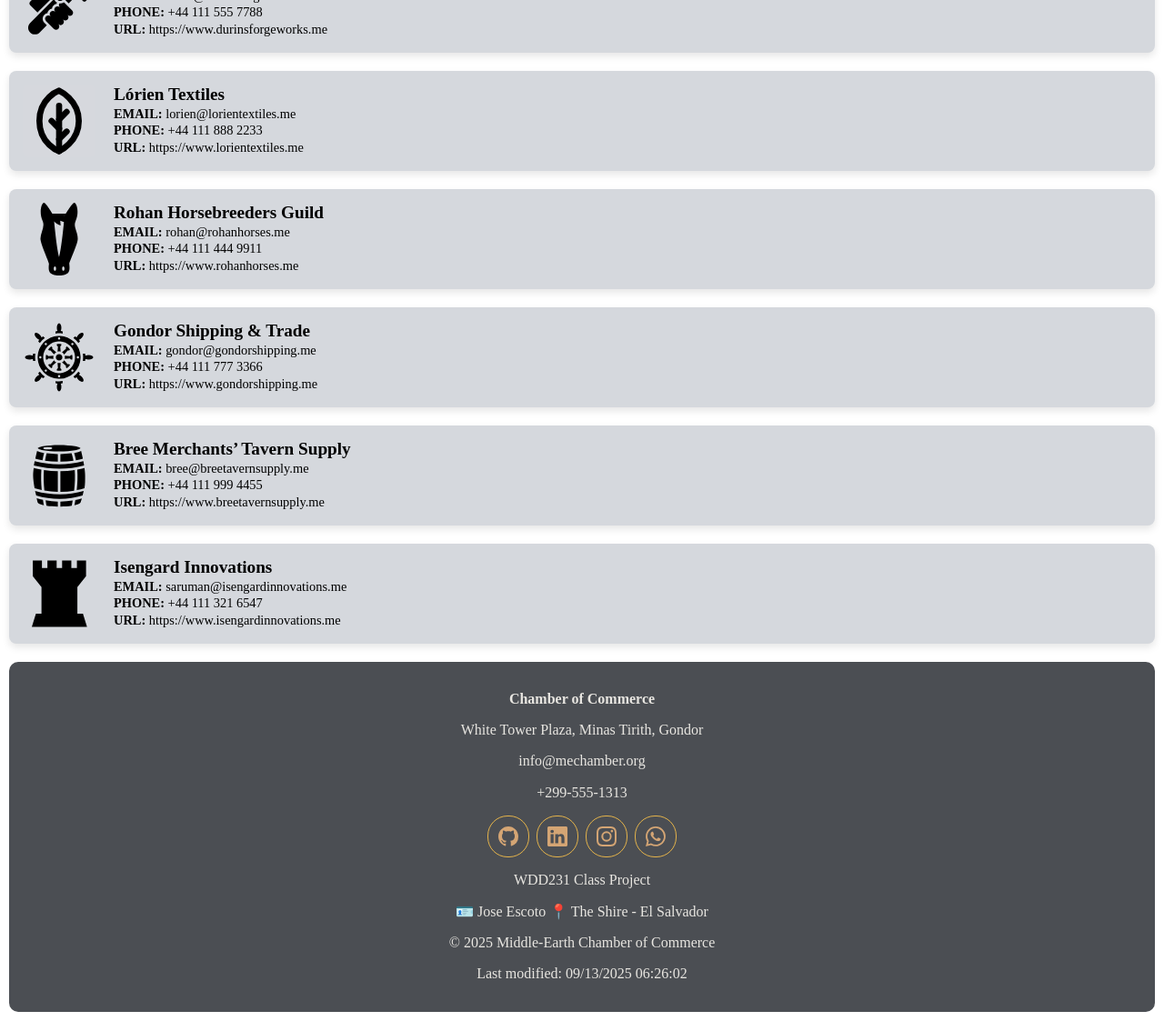
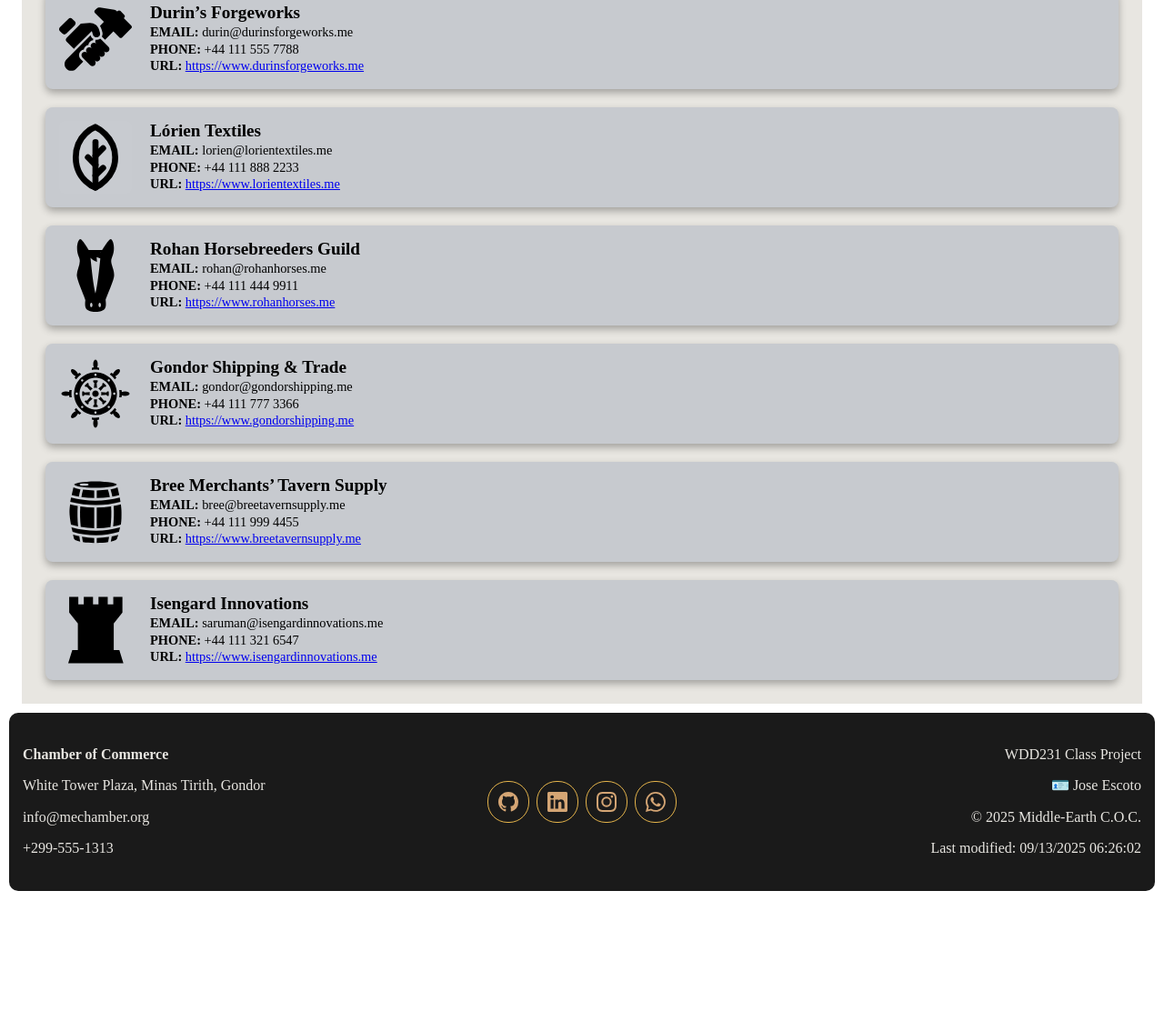
Before and after one commit to JoseScoto/wdd231, a plain HTML site: page chamber/directory.html in a window 1280 px wide. Shown: the part 320-1443 px from the top of the page at 91% size. After the commit the page ends 1310 px from the top, so only its background shows below. Drawn offline with Linux system fonts and the light colour scheme; a web font is replaced by a local one.

Commit message:
og content and image

```diff
--- a/chamber/directory.html
+++ b/chamber/directory.html
@@ -4,12 +4,12 @@
 <head>
     <meta charset="UTF-8">
     <meta name="viewport" content="width=device-width, initial-scale=1.0">
-    <title>WDD 231 - Course Home Page - Jose Escoto</title>
-    <meta name="description" content="Courses included in the Web and Computer Programming certificate">
+    <title>WDD 231 - Chamber of Commerce - Jose Escoto</title>
+    <meta name="description" content="List of businesses from Middle-Earth and their contact details.">
     <meta name="author" content="Jose Escoto">
-    <meta property="og:title" content="WDD 231 Home Page">
+    <meta property="og:title" content="Middle-Earth Chamber of Commerce">
     <meta property="og:description"
-        content="A page dedicated to show all the courses needed for the Web and Computer Programming certificate. You can also view additional details like course code, credits and totals.">
+        content="Listing all the commerces from Middle-Earth. Everything you need from the Shire to Rivendel to Gondor. Any business information can be found here.">
     <meta property="og:image" content="https://www.pexels.com/photo/computer-c-code-276452/">
     <meta property="og:url" content="https://josescoto.github.io/wdd231/week01/index.html">
     <link rel="stylesheet" href="../shared/styles/normalize.css">
@@ -46,13 +46,23 @@
         </header>
     </div>
 
+    <div class="main-container">
         <h1>Directory</h1>
 
+        <div class="menu">
+            <button id="grid">Grid</button>
+            <button id="list">List</button>
+        </div>
+
+        <article class="grid">
             <main>
                 <div id="cards"></div>
             </main>
+        </article>
+    </div>
 
     <footer>
+        <div class="main-footer">
             <div class="business-location">
                 <p><strong>Chamber of Commerce</strong></p>
                 <p>White Tower Plaza, Minas Tirith, Gondor</p>
@@ -61,22 +71,24 @@
             </div>
 
             <div class="social">
-            <a href="https://github.com/JoseScoto/joseescoto" target="_blank"><img src="../chamber/images/github.svg" alt="github icon"
-                    width="16" height="16"></a>
+                <a href="https://github.com/JoseScoto/joseescoto" target="_blank"><img src="../chamber/images/github.svg"
+                        alt="github icon" width="16" height="16"></a>
                 <a href="https://www.linkedin.com/in/joescoto-1599255b" target="_blank"><img src="../chamber/images/linkedin.svg"
                         alt="linkedin icon" width="16" height="16"></a>
                 <a href="https://www.instagram.com/lifebyjose/" target="_blank"><img src="../chamber/images/instagram.svg"
                         alt="instagram icon" width="16" height="16"></a>
-            <a href="https://web.whatsapp.com/" target="_blank"><img src="../chamber/images/whatsapp.svg" alt="whatsapp icon" width="16"
-                    height="16"></a>
+                <a href="https://web.whatsapp.com/" target="_blank"><img src="../chamber/images/whatsapp.svg" alt="whatsapp icon"
+                        width="16" height="16"></a>
             </div>
 
             <div class="my-location">
                 <p>WDD231 Class Project</p>
-            <p>🪪 Jose Escoto 📍 The Shire - El Salvador</p>
-            <p>© <span id="currentyear"></span> Middle-Earth Chamber of Commerce</p>
+                <p>🪪 Jose Escoto </p>
+                <p>© <span id="currentyear"></span> Middle-Earth C.O.C.</p>
                 <p id="lastModified"></p>
             </div>
+        </div>
+
 
     </footer>
 
--- a/chamber/scripts/navigation.js
+++ b/chamber/scripts/navigation.js
@@ -11,6 +11,19 @@ navbutton.addEventListener('click', () => {
 const url = 'https://raw.githubusercontent.com/JoseScoto/wdd231/main/chamber/data/members.json';
 
 const cards = document.querySelector('#cards');
+const gridbutton = document.querySelector('#grid');
+const listbutton = document.querySelector('#list');
+const display = document.querySelector("#cards");
+
+gridbutton.addEventListener("click", () => {
+    display.classList.add("grid");
+    display.classList.remove("list");
+});
+
+listbutton.addEventListener("click", () => {
+    display.classList.add("list");
+    display.classList.remove("grid");
+});
 
 async function getBusinessData() {
     const response = await fetch(url);
@@ -40,7 +53,7 @@ const displayBusiness = (businesses) => {
         businessIcon.loading = 'lazy';
         businessEmail.innerHTML = `<strong>EMAIL:</strong> ${business.email}`;
         businessPhone.innerHTML = `<strong>PHONE:</strong> ${business.phone}`;
-        businessUrl.innerHTML = `<strong>URL:</strong> ${business.website}`;
+        businessUrl.innerHTML = `<strong>URL:</strong> <a href="${business.website}" target="_blank">${business.website}</a>`;
 
         textContainer.appendChild(businessName);
         textContainer.appendChild(businessEmail);
@@ -50,10 +63,6 @@ const displayBusiness = (businesses) => {
         // Appending elements to card
         card.appendChild(businessIcon);
         card.appendChild(textContainer);
-        // card.appendChild(businessName);
-        // card.appendChild(businessEmail);
-        // card.appendChild(businessPhone);
-        // card.appendChild(businessUrl);
         cards.appendChild(card);
 
 
--- a/chamber/styles/base.css
+++ b/chamber/styles/base.css
@@ -16,6 +16,12 @@
 .top-container {
     background-color: var(--obsidian-black);
     color: var(--gold-ember);
+}
+.main-container {
+    max-width: 1200px;
+    margin: 0 auto;
+    padding: 1rem;
+    background-color: var(--ash-white);
 }
 header {
     max-width: 1200px;
@@ -98,11 +104,15 @@ header {
     display: flex;
     align-items: center;
     gap: 20px;
-    background-color: #d5d8dd;
+    background-color: #c7cacf;
     padding: 15px;
     border-radius: 8px;
-    box-shadow: 0 4px 8px rgba(0, 0, 0, 0.1);
+    box-shadow: 0 4px 8px rgba(0, 0, 0, 0.3);
 }
+.business-card:hover {
+    box-shadow: 0 4px 8px var(--gold-ember);
+}
+
 .business-card img {
     width: 80px;
     height: 80px;
@@ -118,9 +128,22 @@ header {
     font-size: 0.9rem;
 }
 
+/* Grid View (default) */
+#cards.grid {
+    display: grid;
+    grid-template-columns: repeat(auto-fit, minmax(300px, 1fr));
+    gap: 1rem;
+}
+/* List View */
+#cards.list {
+    display: flex;
+    flex-direction: column;
+}
+
 /* Footer */
+
 footer {
-    background-color: var(--steel-gray);
+    background-color: var(--obsidian-black);
     margin: 10px;
     padding: 1rem 10px;
     text-align: center;
@@ -128,6 +151,11 @@ footer {
     color: var(--ash-white);
 }
 
+.main-footer {
+    display: flex;
+    flex-direction: column;
+    gap: 1.5rem;
+}
 .social {
     display: flex;
     justify-content: center;
@@ -156,3 +184,28 @@ footer {
 footer p {
     color: var(--ash-white);
 }
+
+/* Footer - (3 columns) */
+@media (min-width: 768px) {
+    .main-footer {
+        display: grid;
+        grid-template-columns: 1fr 1fr 1fr;
+        align-items: start;
+        gap: 1rem;
+    }
+
+    .business-location {
+        text-align: left;
+        padding: 5px;
+    }
+    .my-location {
+        text-align: right;
+        padding: 5px;
+    }
+    .social {
+        display: flex;
+        flex-direction: row;
+        justify-content: center;
+        align-self: center;
+    }
+}
--- a/chamber/styles/larger.css
+++ b/chamber/styles/larger.css
@@ -1,4 +1,4 @@
-@media (max-width: 800px) {
+@media (max-width: 760px) {
 
     /* Hide nav and show hamburger */
     .navigation {
```
Also changed, not shown: chamber/images/lotr-chamber-commerce.webp (added). Lines whose indentation alone changed are shown as unchanged.
